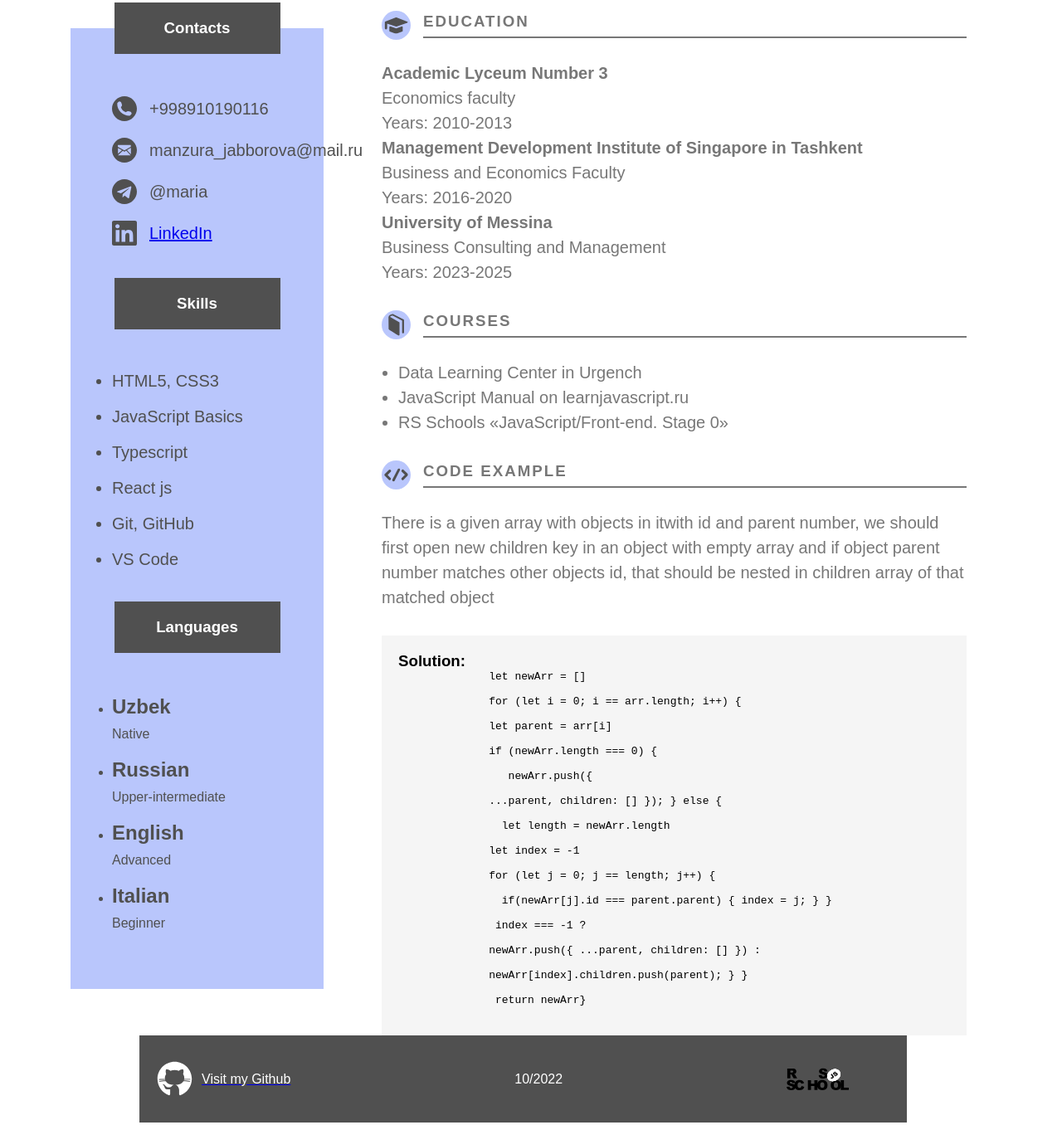
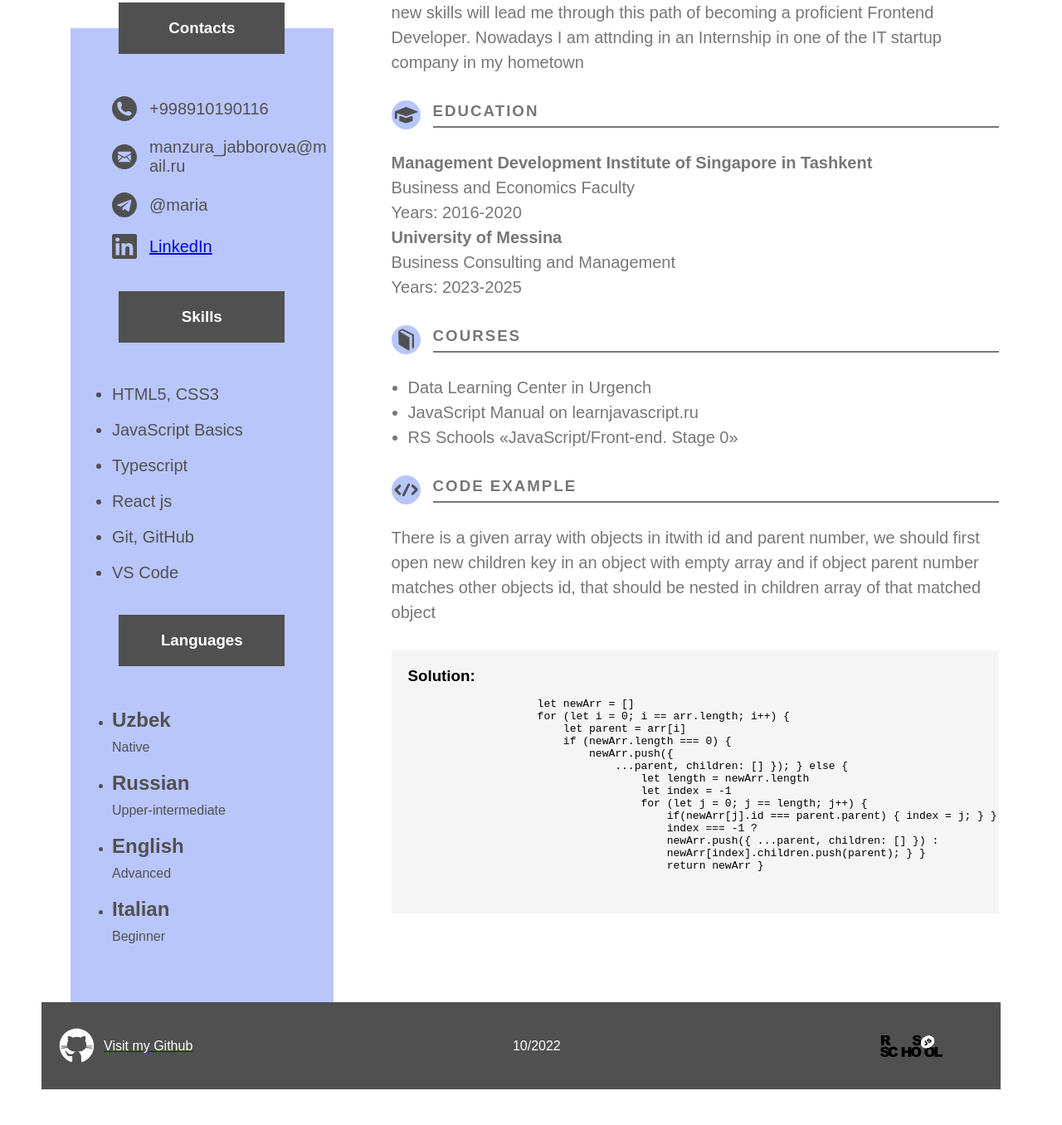
Before and after one commit to manzura94/rsschool-cv, a plain HTML site: page index.html in a window 1280 px wide. Shown: the part 508-1864 px from the top of the page at 83% size. Drawn offline with Linux system fonts and the light colour scheme; a web font is replaced by a local one.

Commit message:
fix: change data

```diff
--- a/index.html
+++ b/index.html
@@ -1,11 +1,11 @@
-<!DOCTYPE html>
+<!doctype html>
 <html lang="en">
   <head>
-    <meta charset="UTF-8" >
-    <meta http-equiv="X-UA-Compatible" content="IE=edge" >
-    <meta name="viewport" content="width=device-width, initial-scale=1.0" >
+    <meta charset="UTF-8" />
+    <meta http-equiv="X-UA-Compatible" content="IE=edge" />
+    <meta name="viewport" content="width=device-width, initial-scale=1.0" />
     <title>Document</title>
-    <link rel="stylesheet" href="./style.css" >
+    <link rel="stylesheet" href="./style.css" />
   </head>
   <body>
     <div class="wrapper">
@@ -13,7 +13,7 @@
         <aside class="left-column">
           <header>
             <div class="header-image">
-              <img src="./img/profile.png" alt="image of girl" >
+              <img src="./img/profile.png" alt="image of girl" />
             </div>
             <h1>Manzura Jabbarova</h1>
             <h2>Junior Frontend Developer</h2>
@@ -25,21 +25,22 @@
               </div>
               <ul class="section-details">
                 <li>
-                  <img src="./img/icons/phone.svg" alt="phone image" >
+                  <img src="./img/icons/phone.svg" alt="phone image" />
                   <p>+998910190116</p>
                 </li>
                 <li>
-                  <img src="./img/icons/envelop.svg" alt="envelop image" >
+                  <img src="./img/icons/envelop.svg" alt="envelop image" />
                   <p>manzura_jabborova@mail.ru</p>
                 </li>
                 <li>
-                  <img src="./img/icons/telegram.svg" alt="telegram image" >
+                  <img src="./img/icons/telegram.svg" alt="telegram image" />
                   <p>@maria</p>
                 </li>
                 <li>
-                  <img src="./img/icons/linkedin.svg" alt="linkedin" >
+                  <img src="./img/icons/linkedin.svg" alt="linkedin" />
                   <a href="linkedin.com/in/manzura-jabbarova-19066712a"
-                    >LinkedIn</a>
+                    >LinkedIn</a
+                  >
                 </li>
               </ul>
             </section>
@@ -73,7 +74,7 @@
                   <p class="language-name">English</p>
                   <p>Advanced</p>
                 </li>
-                 <li>
+                <li>
                   <p class="language-name">Italian</p>
                   <p>Beginner</p>
                 </li>
@@ -84,7 +85,7 @@
         <div class="right-column">
           <section class="about">
             <div class="sub-header">
-              <img src="./img/icons/myself.svg" alt="myself icon" >
+              <img src="./img/icons/myself.svg" alt="myself icon" />
               <div class="description-title">
                 <h3>About myself</h3>
               </div>
@@ -107,22 +108,20 @@
           </section>
           <section class="education">
             <div class="sub-header">
-              <img src="./img/icons/education.svg" alt="education icon" >
+              <img src="./img/icons/education.svg" alt="education icon" />
               <div class="description-title">
                 <h3>Education</h3>
               </div>
             </div>
             <p>
-              <strong>Academic Lyceum Number 3</strong>
-            </p>
-            <p>Economics faculty</p>
-            <p>Years: 2010-2013</p>
-            <p>
-              <strong>Management Development Institute of Singapore in Tashkent</strong>
+              <strong
+                >Management Development Institute of Singapore in
+                Tashkent</strong
+              >
             </p>
             <p>Business and Economics Faculty</p>
             <p>Years: 2016-2020</p>
-             <p>
+            <p>
               <strong>University of Messina</strong>
             </p>
             <p>Business Consulting and Management</p>
@@ -130,7 +129,7 @@
           </section>
           <section class="courses">
             <div class="sub-header">
-              <img src="./img/icons/courses.svg" alt="course icon" >
+              <img src="./img/icons/courses.svg" alt="course icon" />
               <div class="description-title">
                 <h3>Courses</h3>
               </div>
@@ -143,7 +142,7 @@
           </section>
           <section class="code-example">
             <div class="sub-header">
-              <img src="./img/icons/code.svg" alt="code icon" >
+              <img src="./img/icons/code.svg" alt="code icon" />
               <div class="description-title">
                 <h3>Code Example</h3>
               </div>
@@ -158,34 +157,39 @@
           <section class="code">
             <h3>Solution:</h3>
             <pre>
-              let newArr = []<br>
-              for (let i = 0; i == arr.length; i++) {<br>
-              let parent = arr[i]<br>
-              if (newArr.length === 0) {<br>
-                 newArr.push({<br>
-              ...parent, children: [] }); } else {<br>
-                let length = newArr.length<br>
-              let index = -1<br>
-              for (let j = 0; j == length; j++) {<br>
-                if(newArr[j].id === parent.parent) { index = j; } }<br>
-               index === -1 ?<br>
-              newArr.push({ ...parent, children: [] }) :<br>
-              newArr[index].children.push(parent); } }<br>
-               return newArr}
+                <code>
+                    let newArr = []
+                    for (let i = 0; i == arr.length; i++) {
+                        let parent = arr[i]
+                        if (newArr.length === 0) {
+                            newArr.push({
+                                ...parent, children: [] }); } else {
+                                    let length = newArr.length
+                                    let index = -1
+                                    for (let j = 0; j == length; j++) {
+                                        if(newArr[j].id === parent.parent) { index = j; } }
+                                        index === -1 ?
+                                        newArr.push({ ...parent, children: [] }) :
+                                        newArr[index].children.push(parent); } }
+                                        return newArr }
+                                    </code>
             </pre>
           </section>
         </div>
       </div>
-      <footer >
+      <footer>
         <div class="container">
-
           <a href="https://github.com/manzura94" class="github">
-            <img src="./img/icons/github.svg" alt="github icon">
+            <img src="./img/icons/github.svg" alt="github icon" />
             <span>Visit my Github</span>
           </a>
           <p>10/2022</p>
           <a href="https://rs.school/js/" class="rschool">
-            <img class="change" src="./img/icons/rs_school_js.svg" alt="rs school icon">
+            <img
+              class="change"
+              src="./img/icons/rs_school_js.svg"
+              alt="rs school icon"
+            />
           </a>
         </div>
       </footer>
--- a/style.css
+++ b/style.css
@@ -1,29 +1,28 @@
-@import url('https://fonts.googleapis.com/css2?family=DynaPuff:wght@400;500;600&family=Roboto+Flex:opsz,wght@8..144,100;8..144,200;8..144,500;8..144,800;8..144,900;8..144,1000&family=Roboto:ital,wght@0,100;1,100;1,300;1,400&family=Source+Sans+Pro:ital,wght@0,200;0,300;1,200;1,300;1,400;1,600;1,700;1,900&display=swap');
+@import url("https://fonts.googleapis.com/css2?family=DynaPuff:wght@400;500;600&family=Roboto+Flex:opsz,wght@8..144,100;8..144,200;8..144,500;8..144,800;8..144,900;8..144,1000&family=Roboto:ital,wght@0,100;1,100;1,300;1,400&family=Source+Sans+Pro:ital,wght@0,200;0,300;1,200;1,300;1,400;1,600;1,700;1,900&display=swap");
 
-
-*{
+* {
   margin: 0;
   padding: 0;
   box-sizing: border-box;
   border: 0;
 }
 
-img{
+img {
   vertical-align: top;
 }
 
-body{
-    font-family: 'Cabin', sans-serif;
+body {
+  font-family: "Cabin", sans-serif;
 }
 
 :root {
   --dark-gray-color: #505050;
   --ligth-gray-color: #777777;
   --pink-color: #b9c6fc;
-    --white-color: #fff
+  --white-color: #fff;
 }
 
-  .wrapper{
+.wrapper {
   display: flex;
   flex-direction: column;
   width: 100%;
@@ -32,44 +31,46 @@ body{
   padding: 50px;
 }
 
-._container{
+._container {
   max-width: 1440px;
   margin: 0 auto;
   padding: 0 15px;
   box-sizing: content-box;
 }
 
-.columns{
+.columns {
   display: flex;
+  justify-content: center;
+  align-items: center;
 }
-.left-column{
+.left-column {
   width: 30%;
   padding: 20px 20px 0;
   color: var(--dark-gray-color);
 }
 
-.right-column{
+.right-column {
   width: 70%;
   padding: 20px 20px 0;
 }
-.header-image{
+.header-image {
   display: flex;
   justify-content: center;
   align-items: center;
 }
-.header-image img{
+.header-image img {
   width: 275px;
   height: 275px;
   border-radius: 50%;
   border: 15px solid var(--pink-color);
 }
-header{
+header {
   display: flex;
   flex-direction: column;
   color: var(--dark-gray-color);
   text-align: center;
 }
-header h1{
+header h1 {
   text-transform: uppercase;
   font-size: 30px;
   font-weight: 900;
@@ -77,28 +78,36 @@ header h1{
   line-height: 1.1;
   letter-spacing: 3px;
 }
-header h2{
+header h2 {
   font-size: 18px;
   margin-bottom: 20px;
   letter-spacing: 2px;
-
 }
-.left-column .main-container{
+.left-column .main-container {
   margin-top: 50px;
   background: var(--pink-color);
+}
 
+.contacts {
+  display: flex;
+  justify-content: center;
+  align-items: center;
+  box-sizing: content-box;
 }
-.contacts > ul>li {
+
+.contacts > ul > li {
   display: flex;
   justify-content: flex-start;
   align-items: center;
   gap: 15px;
   font-size: 20px;
+  word-break: break-word;
+  overflow-wrap: anywhere;
 }
-.contacts > ul>li>img{
+.contacts > ul > li > img {
   width: 30px;
 }
-.section-title{
+.section-title {
   display: flex;
   justify-content: center;
   align-items: center;
@@ -109,42 +118,42 @@ header h2{
   align-self: center;
   transform: translate(0, -50%);
 }
-.left-column section{
+.left-column section {
   display: flex;
   flex-direction: column;
   width: 100%;
 }
-.section-details{
+.section-details {
   margin: 0px 0 50px 50px;
 }
-.section-details> li{
+.section-details > li {
   margin: 20px 0;
 }
-.language-name{
+.language-name {
   font-weight: 700;
   font-size: 24px;
   margin-bottom: 10px;
 }
 
-.skills>ul>li{
+.skills > ul > li {
   font-size: 20px;
 }
-.sub-header img{
+.sub-header img {
   width: 35px;
   height: 35px;
 }
-.right-column{
+.right-column {
   width: 70%;
   padding: 50px 50px 0;
   color: var(--ligth-gray-color);
 }
-.sub-header{
+.sub-header {
   display: flex;
   justify-content: flex-start;
   margin-bottom: 25px;
   align-items: center;
 }
-.description-title{
+.description-title {
   font-weight: 400;
   letter-spacing: 2px;
   text-transform: uppercase;
@@ -153,31 +162,31 @@ header h2{
   width: 100%;
   padding-bottom: 7px;
 }
-.right-column>section> p{
+.right-column > section > p {
   font-size: 20px;
   font-weight: 500;
   line-height: 1.5;
 }
-.courses>ul>li{
+.courses > ul > li {
   font-size: 20px;
   font-weight: 500;
   line-height: 1.5;
   margin-left: 20px;
 }
-.right-column section:not(:last-child){
-    margin:0 0 31px 0;
+.right-column section:not(:last-child) {
+  margin: 0 0 31px 0;
 }
-.code{
+.code {
   padding: 20px;
   background-color: #f5f5f5;
   color: #000;
 }
-footer{
-    width: 80%;
+footer {
+  width: 100%;
   margin: 0 auto;
 }
-.container{
-    padding:30px 20px;
+.container {
+  padding: 30px 20px;
   width: 98%;
   display: flex;
   justify-content: space-between;
@@ -186,22 +195,21 @@ footer{
   background: var(--dark-gray-color);
   color: var(--white-color);
 }
-.rschool img{
+.rschool img {
   width: 75px;
 }
 
-.rschool{
+.rschool {
   margin-right: 50px;
 }
-.github img{
-
+.github img {
   width: 45px;
 }
-.github{
+.github {
   display: flex;
   align-items: center;
   gap: 10px;
 }
-.github span{
+.github span {
   color: var(--white-color);
 }
```
Also changed, not shown: 2 other files. Lines whose indentation alone changed are shown as unchanged.
